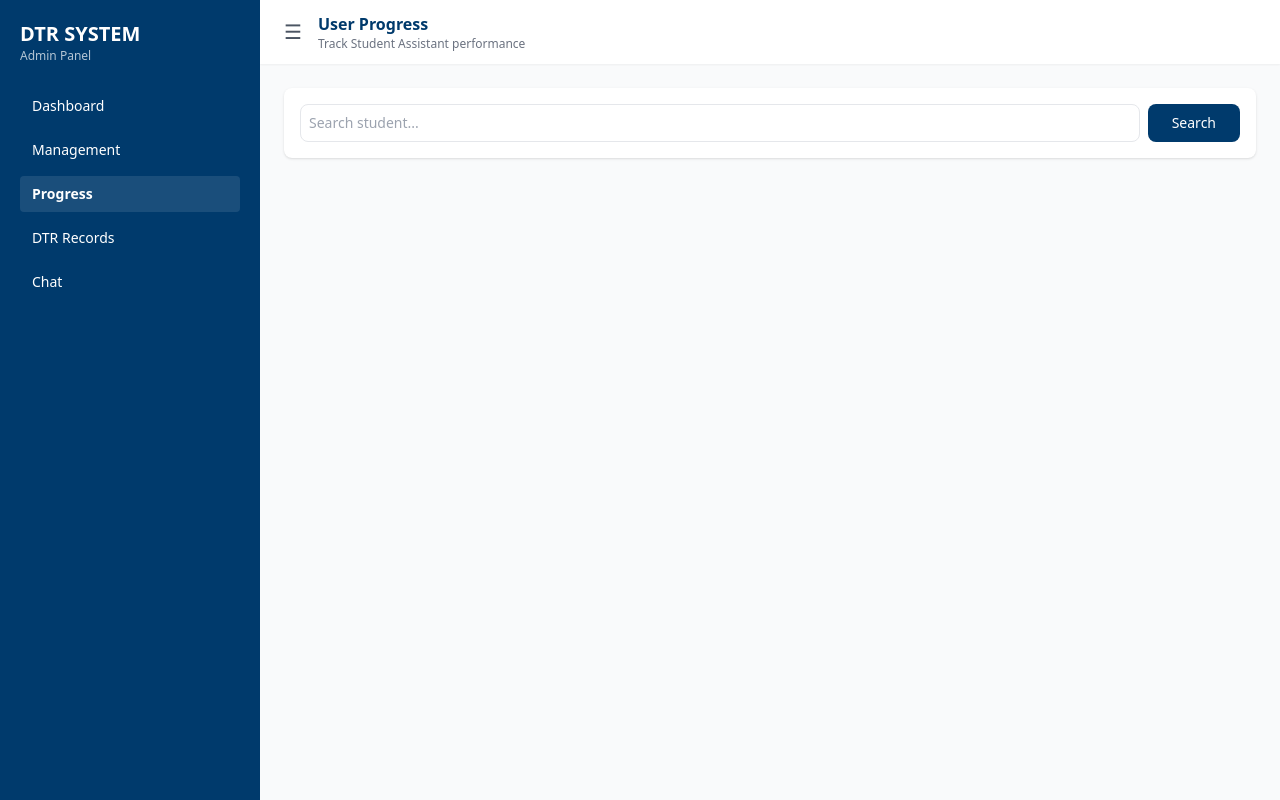
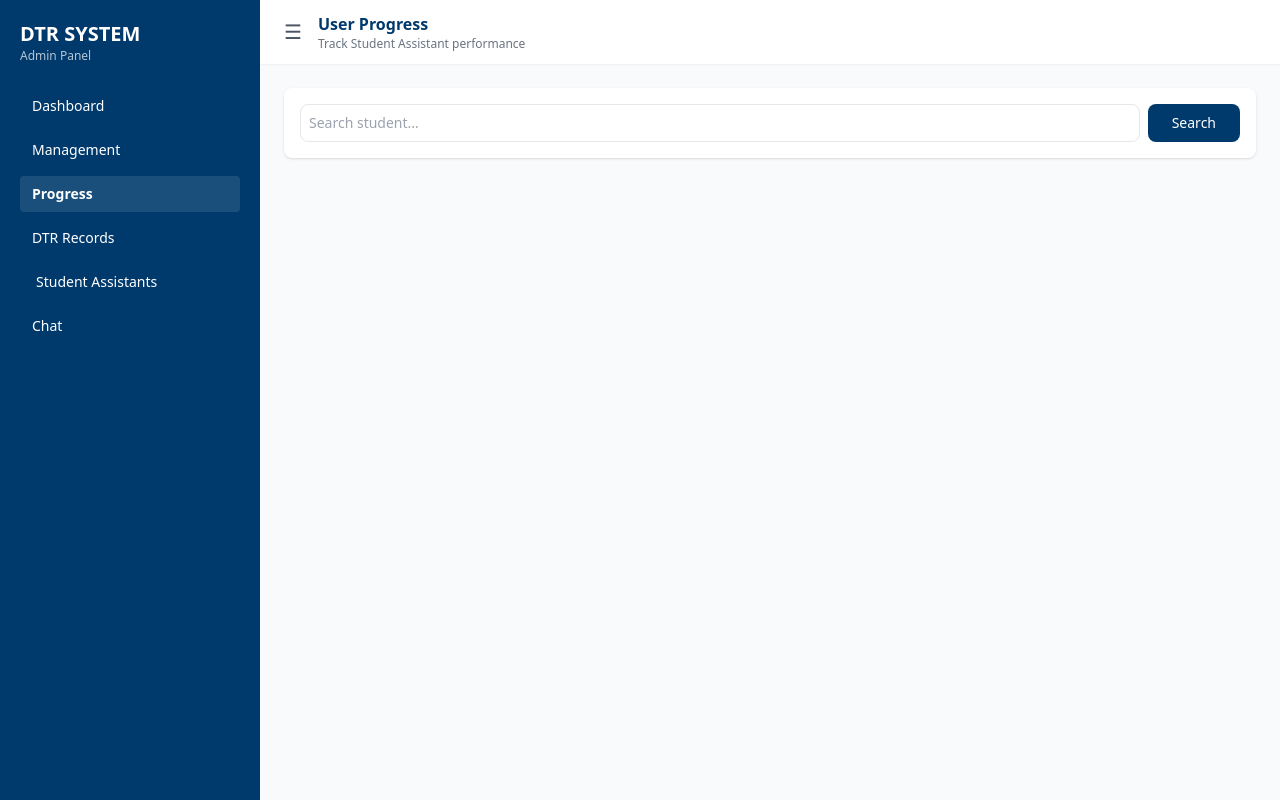
Before and after one commit to gmaravillaa/Seiki, a Django app: page /user-progress/ in a window 1280 px wide. Run offline with Django 5.2, Linux system fonts and the light colour scheme; the visitor is signed in with stand-in values (Sample User, id 1); data comes from the database, SQL or seed files in the repository; some libraries are stand-ins or nearby versions.

Commit message:
Update user_progress.html

```diff
--- a/templates/caao_admin/user_progress.html
+++ b/templates/caao_admin/user_progress.html
@@ -64,6 +64,7 @@ body {
         <a href="{% url 'user_management' %}" class="block py-2 px-3 rounded hover:bg-white/10">Management</a>
         <a href="{% url 'user_progress' %}" class="block py-2 px-3 rounded bg-white/10 font-bold">Progress</a>
         <a href="{% url 'dtr_records' %}" class="block py-2 px-3 rounded hover:bg-white/10">DTR Records</a>
+        <a href="{% url 'student_assistants' %}"class="block px-4 py-2 rounded-lg hover:bg-white/10">Student Assistants</a>
         <a href="{% url 'chat' %}" class="block py-2 px-3 rounded hover:bg-white/10">Chat</a>
     </nav>
 
```
